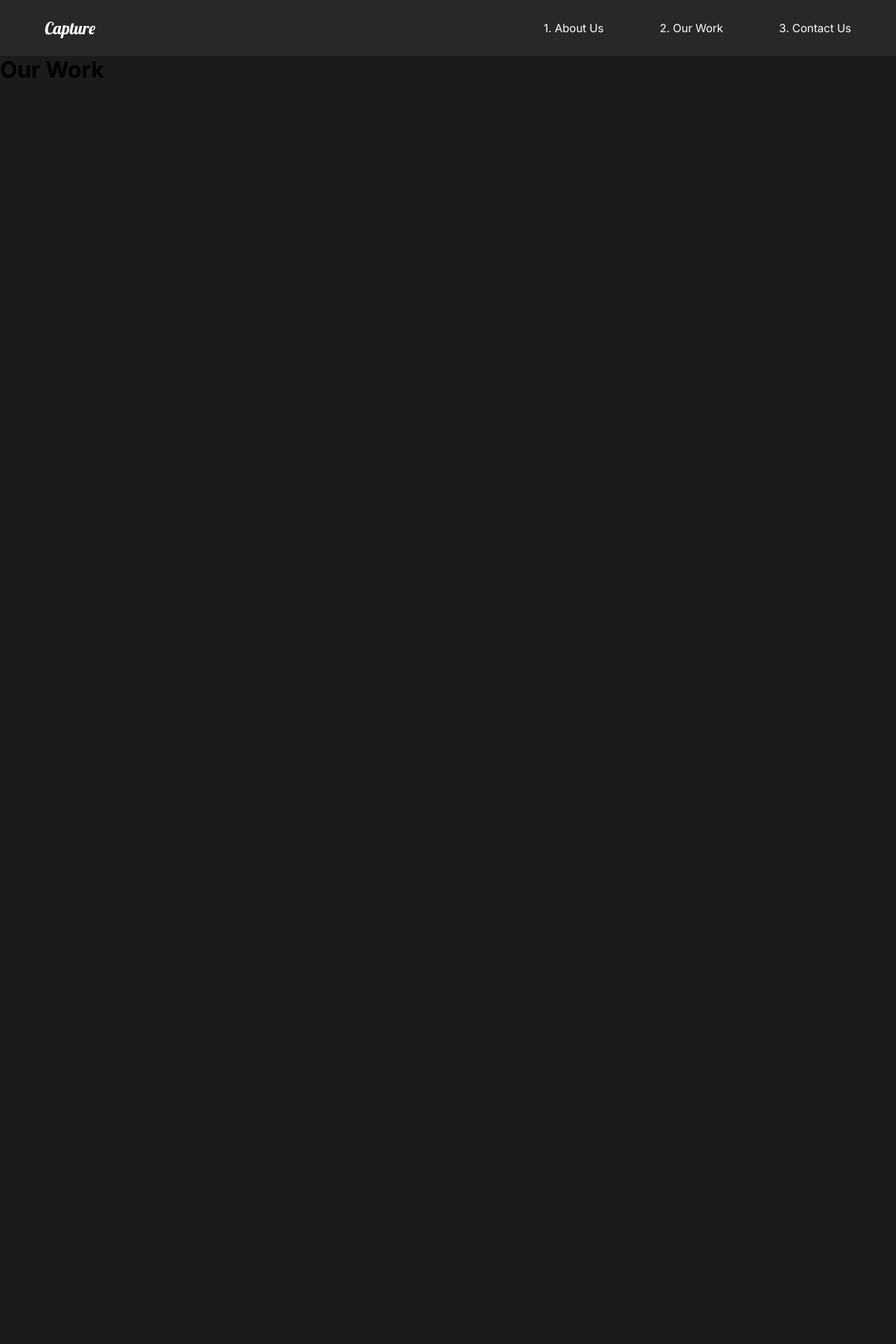
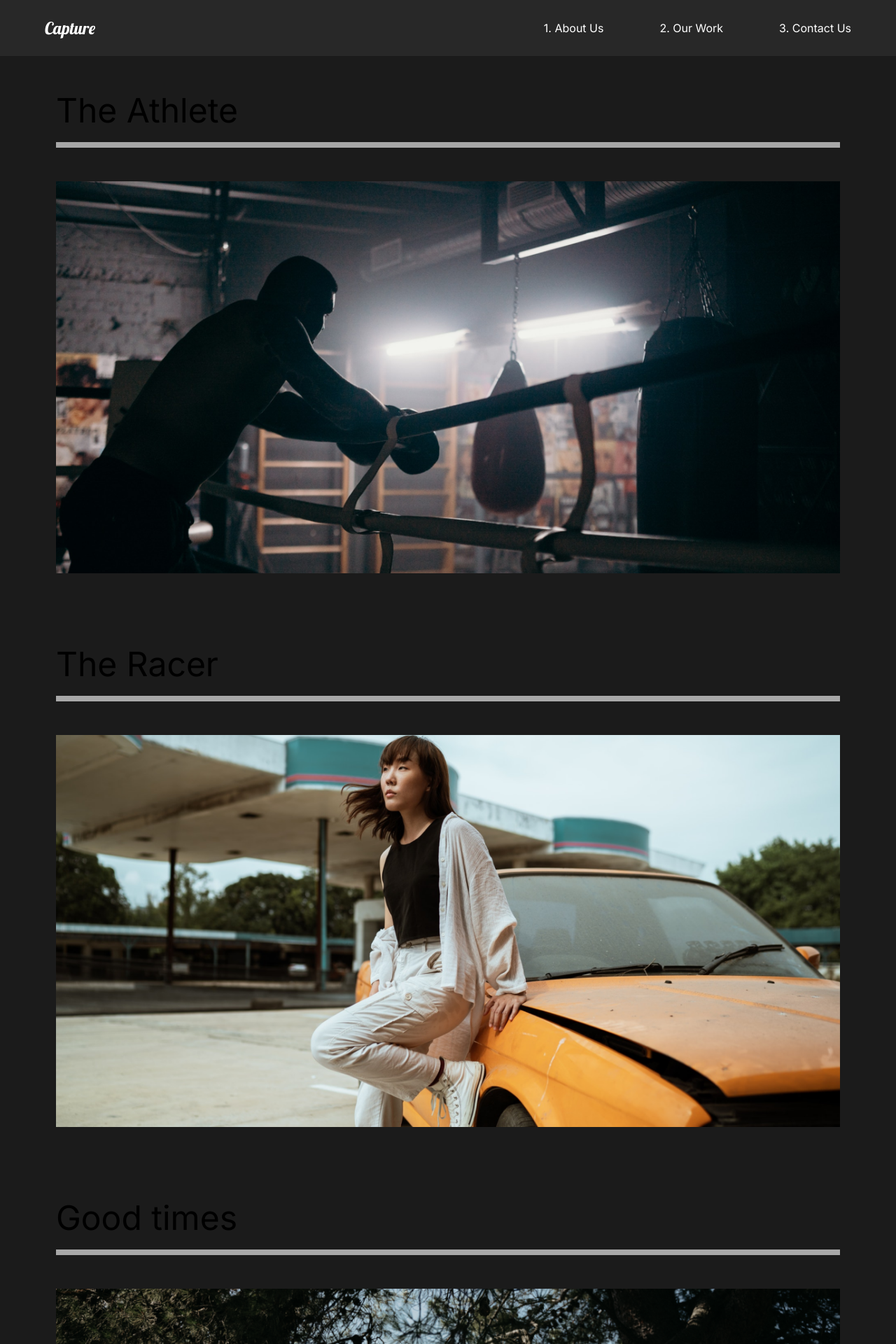
Before and after one commit to Theryx/capture-portfolio, a React (Create React App) app: page /work in a window 1280 px wide. Shown: the top 1920 px of the page at 70% size. Before the commit the page ends 800 px from the top, so only its background shows below. Built offline with nearby package versions, Linux system fonts and the light colour scheme.

Commit message:
Movie details added

```diff
--- a/src/App.js
+++ b/src/App.js
@@ -1,10 +1,11 @@
 import GlobalStyle from "./components/GlobalStyle";
-import { BrowswerRouter } from "react-router-dom";
+
 import { Switch, Route } from "react-router-dom";
 import AboutUs from "./pages/AboutUs";
 import Navbar from "./components/Navbar";
 import ContactUs from "./pages/ContactUs";
 import OurWork from "./pages/OurWork";
+import MovieDetail from "./pages/MovieDetail";
 //GlobalStyle
 function App() {
   return (
@@ -15,8 +16,11 @@ function App() {
         <Route path="/" exact>
           <AboutUs />
         </Route>
-        <Route path="/work">
+        <Route path="/work" exact>
           <OurWork />
+        </Route>
+        <Route path="/work/:id">
+          <MovieDetail />
         </Route>
         <Route path="/contact">
           <ContactUs />
--- a/src/components/GlobalStyle.js
+++ b/src/components/GlobalStyle.js
@@ -47,7 +47,7 @@ h2{
     p{
         padding:3rem 0rem;
         color:#ccc;
-        font-size:1.4rem;
+        font-size:1rem;
         line-height:150%;
     }
 
--- /dev/null
+++ b/src/movieState.js
@@ -0,0 +1,81 @@
+//Import Images
+import athlete from "./img/athlete-small.png";
+import goodtimes from "./img/goodtimes-small.png";
+import theracer from "./img/theracer-small.png";
+import athlete2 from "./img/athlete2.png";
+import goodtimes2 from "./img/good-times2.jpg";
+import theracer2 from "./img/the-racer2.jpg";
+
+export const MovieState = () => {
+  return [
+    {
+      title: "The Athlete",
+      mainImg: athlete,
+      secondaryImg: athlete2,
+      url: "/work/the-athlete",
+      awards: [
+        {
+          title: "Truly A masterpiece",
+          description:
+            "“Lorem Ipsum is simply dummy text of the printing and typesetting industry.”",
+        },
+        {
+          title: "Fresh look on a brutal sport.",
+          description:
+            "“Lorem Ipsum is simply dummy text of the printing and typesetting industry.”",
+        },
+        {
+          title: "It’s okay lmao.",
+          description:
+            "“Lorem Ipsum is simply dummy text of the printing and typesetting industry.”",
+        },
+      ],
+    },
+    {
+      title: "Good Times",
+      mainImg: goodtimes,
+      url: "/work/good-times",
+      secondaryImg: goodtimes2,
+      awards: [
+        {
+          title: "Truly A masterpiece",
+          description:
+            "“Lorem Ipsum is simply dummy text of the printing and typesetting industry.”",
+        },
+        {
+          title: "Fresh look on a brutal sport.",
+          description:
+            "“Lorem Ipsum is simply dummy text of the printing and typesetting industry.”",
+        },
+        {
+          title: "It’s okay lmao.",
+          description:
+            "“Lorem Ipsum is simply dummy text of the printing and typesetting industry.”",
+        },
+      ],
+    },
+    {
+      title: "The Racer",
+      mainImg: theracer,
+      url: "/work/the-racer",
+      secondaryImg: theracer2,
+      awards: [
+        {
+          title: "Truly A masterpiece",
+          description:
+            "“Lorem Ipsum is simply dummy text of the printing and typesetting industry.”",
+        },
+        {
+          title: "Fresh look on a brutal sport.",
+          description:
+            "“Lorem Ipsum is simply dummy text of the printing and typesetting industry.”",
+        },
+        {
+          title: "It’s okay lmao.",
+          description:
+            "“Lorem Ipsum is simply dummy text of the printing and typesetting industry.”",
+        },
+      ],
+    },
+  ];
+};
--- /dev/null
+++ b/src/pages/MovieDetail.js
@@ -0,0 +1,100 @@
+import { useState, useEffect } from "react";
+import styled from "styled-components";
+import { useHistory } from "react-router-dom";
+import { MovieState } from "../movieState";
+const MovieDetail = () => {
+  const history = useHistory();
+  const url = history.location.pathname;
+  const [movies, setMovies] = useState(MovieState);
+  const [movie, setMovie] = useState(null);
+
+  //useEffect
+  useEffect(() => {
+    const currentMovie = movies.filter((stateMovie) => stateMovie.url === url);
+    setMovie(currentMovie[0]);
+    console.log(movie);
+  }, [movies, url]);
+  return (
+    <>
+      {movie && (
+        <Details>
+          <HeadLine>
+            <h2>{movie.title}</h2>
+            <img src={movie.mainImg} alt="Movie" />
+          </HeadLine>
+          <Awards>
+            {movie.awards.map((award) => (
+              <Award
+                title={award.title}
+                description={award.description}
+                key={award.title}
+              />
+            ))}
+          </Awards>
+          <ImageDisplay>
+            <img src={movie.secondaryImg} alt="description" />
+          </ImageDisplay>
+        </Details>
+      )}
+    </>
+  );
+};
+const Details = styled.div`
+  color: white;
+`;
+const HeadLine = styled.div`
+  min-height: 90vh;
+  padding-top: 20vh;
+  position: relative;
+  h2 {
+    position: absolute;
+    top: 5%;
+    left: 30%;
+    transform: translate(50%, -10%);
+  }
+  img {
+    width: 100%;
+    height: 95vh;
+    object-fit: cover;
+  }
+`;
+
+const Awards = styled.div`
+  display: flex;
+  margin: 3rem 2rem;
+  align-items: center;
+  justify-content: space-around;
+`;
+
+const AwardStyle = styled.div`
+  padding: 1rem;
+  h3 {
+    font-size: 1.5rem;
+  }
+  .line {
+    width: 100%;
+    background: #23d997;
+    height: 0.5rem;
+    margin: 1rem 0rem;
+  }
+`;
+const ImageDisplay = styled.div`
+  min-height: 50vh;
+  img {
+    width: 100%;
+    height: 100vh;
+    object-fit: cover;
+  }
+`;
+
+const Award = ({ title, description }) => {
+  return (
+    <AwardStyle>
+      <h3>{title}</h3>
+
+      <div className="line"></div>
+      <p>{description}</p>
+    </AwardStyle>
+  );
+};
+export default MovieDetail;
--- a/src/pages/OurWork.js
+++ b/src/pages/OurWork.js
@@ -1,8 +1,57 @@
+import styled from "styled-components";
+import { Link } from "react-router-dom";
+//Images
+import athlete from "../img/athlete-small.png";
+import racer from "../img/theracer-small.png";
+import goodtimes from "../img/goodtimes-small.png";
 const OurWork = () => {
   return (
-    <div>
-      <h1>Our Work</h1>
-    </div>
+    <Work>
+      <Movie>
+        <h2>The Athlete</h2>
+        <div className="line"></div>
+        <Link>
+          <img src={athlete} alt="Athlete" />
+        </Link>
+      </Movie>
+      <Movie>
+        <h2>The Racer</h2>
+        <div className="line"></div>
+        <Link>
+          <img src={racer} alt="racer" />
+        </Link>
+      </Movie>
+      <Movie>
+        <h2>Good times</h2>
+        <div className="line"></div>
+        <Link>
+          <img src={goodtimes} alt="goodtimes" />
+        </Link>
+      </Movie>
+    </Work>
   );
 };
+
+const Work = styled.div`
+  min-height: 100vh;
+  overflow: hidden;
+  padding: 2rem 5rem;
+  h2 {
+    padding: 1rem 0rem;
+  }
+`;
+
+const Movie = styled.div`
+  padding-bottom: 5rem;
+  .line {
+    height: 0.5rem;
+    background: #cccc;
+    margin-bottom: 3rem;
+  }
+  img {
+    width: 100%;
+    height: 70vh;
+    object-fit: cover;
+  }
+`;
 export default OurWork;
```
